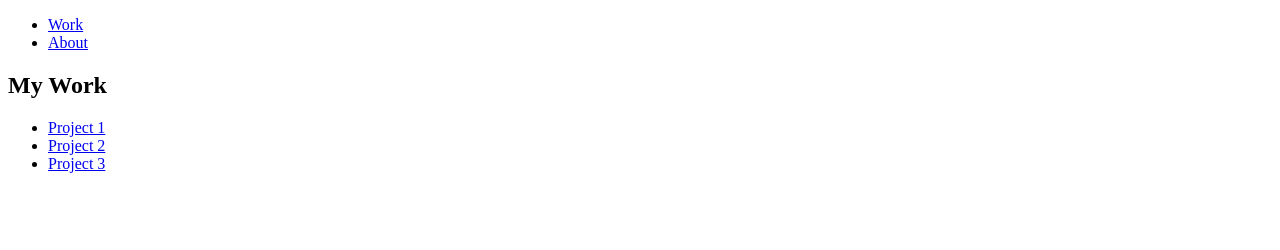
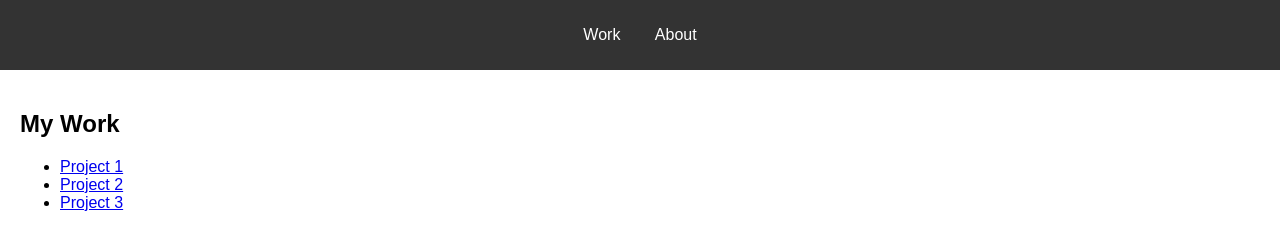
Before and after one commit to rozier-exe/my-portfolio, a plain HTML site: page index.html in a window 1280 px wide. Drawn offline with Linux system fonts and the light colour scheme.

Commit message:
Update index.html

```diff
--- a/index.html
+++ b/index.html
@@ -3,7 +3,7 @@
 <head>
     <meta charset="UTF-8">
     <meta name="viewport" content="width=device-width, initial-scale=1.0">
-    <link rel="stylesheet" href="assets/css/style.ccs">
+    <link rel="stylesheet" href="assets/css/style.css">
     <title>My Portfolio</title>
 </head>
 <body>
```
